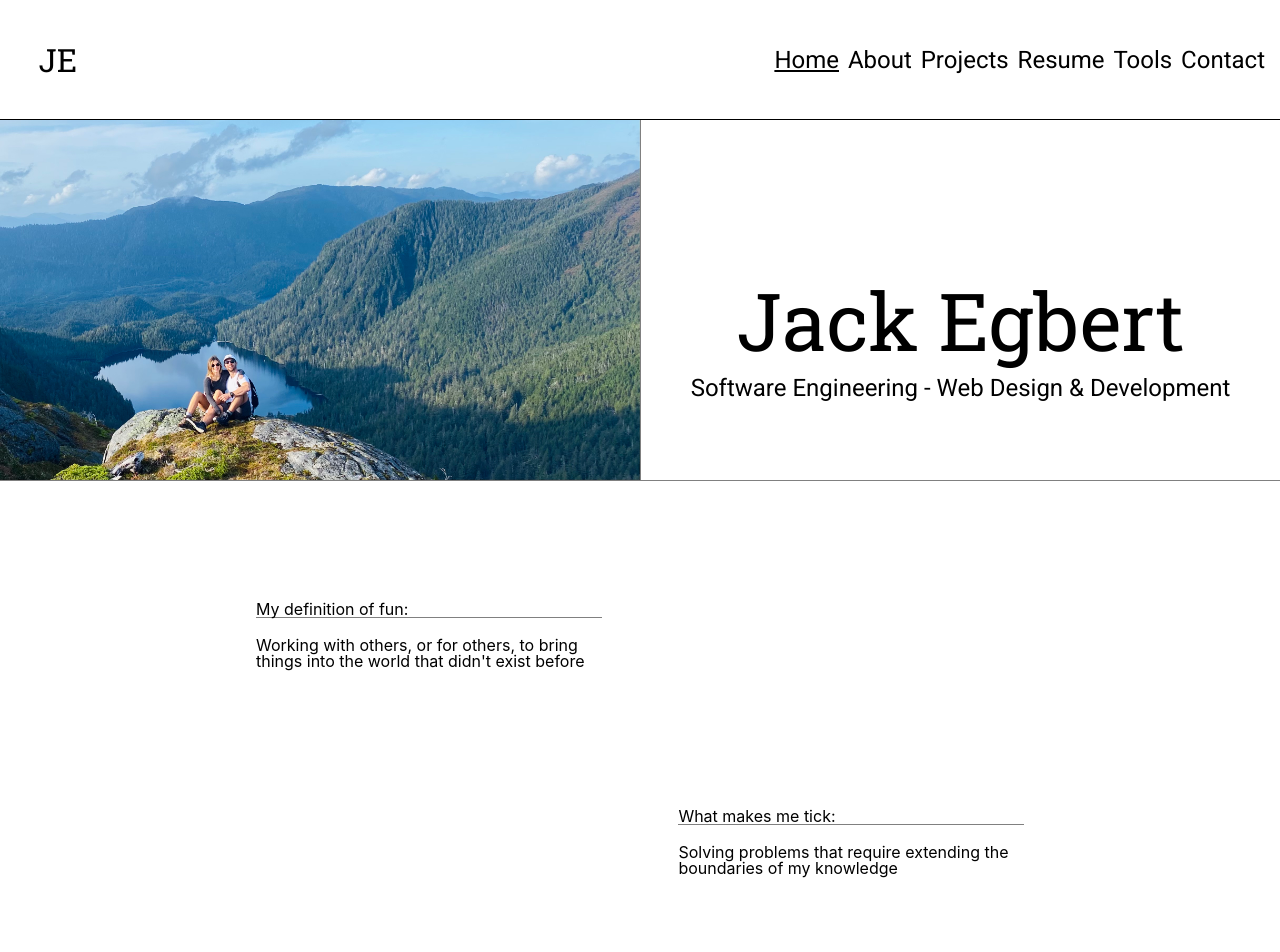
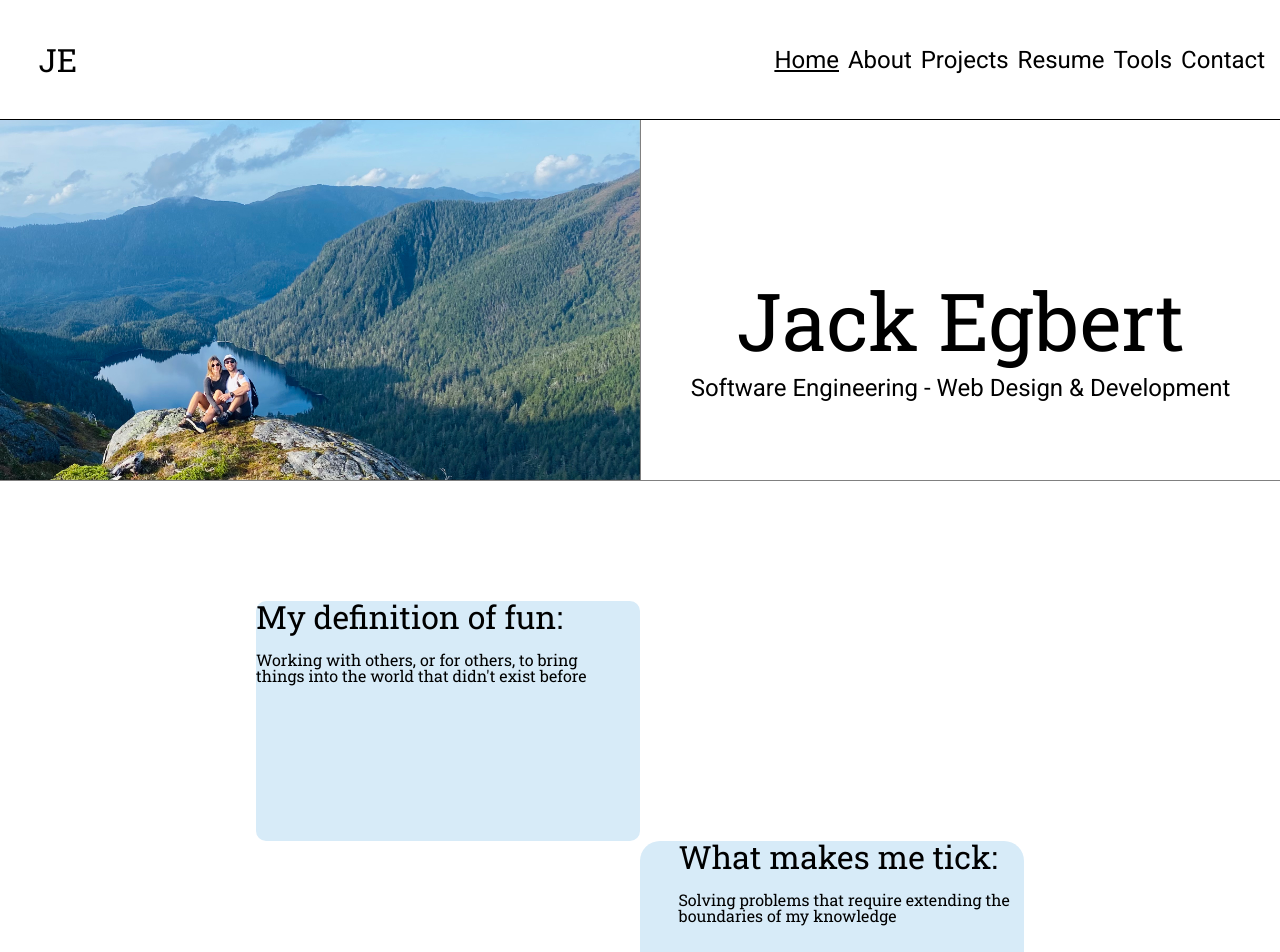
Before and after one commit to jhnegbrt/personal-website, a React (Create React App) app: page / in a window 1280 px wide. Shown: the top 952 px of the page. Built offline with nearby package versions, Linux system fonts and the light colour scheme.

Commit message:
adds blue background to about items

```diff
--- a/src/components/about.jsx
+++ b/src/components/about.jsx
@@ -21,6 +21,7 @@ function About(){
 
     <div name="about" className="about-container">
       <div className="about-spacer"></div>
+      {/* <h2>About</h2> */}
       <AboutDisplay question={firstQuestion} answer={firstAnswer} side={"left"}/>
       <AboutDisplay question={secondQuestion} answer={secondAnswer} side={"right"}/>
       <AboutDisplay question={thirdQuestion} answer={thirdAnswer} side={"left"}/>
--- a/src/components/about_display.jsx
+++ b/src/components/about_display.jsx
@@ -16,8 +16,8 @@ const AboutDisplay = (props) => {
 
   const options = {
     root: null,
-    rootMargin: "1%",
-    threshold: 1
+    rootMargin: "-30%",
+    threshold: 0
   }
 
 
--- a/src/styles/About.scss
+++ b/src/styles/About.scss
@@ -1,7 +1,15 @@
+@import url('https://fonts.googleapis.com/css2?family=Roboto&family=Roboto+Slab&display=swap');
+
 .about-container{
   position: relative;
   overflow-x:hidden;
+  font-family: 'Roboto Slab', serif;
 
+  h2{
+    font-family: 'Roboto Slab', serif;
+    text-align: center;
+    font-size: 8vh;
+  }
 
   .about-spacer{
     height: 15vh;
@@ -10,7 +18,7 @@
   }
 
   .about-spacer-v2{
-    height: 15vh;
+    // height: 5vh;
     width: 50%;
 
   }
@@ -19,6 +27,9 @@
     width: 30%;
     border-right: none;
     margin-left: 50%;
+    background-color: rgb(215, 235, 248);
+    border-radius: 20px;
+    height: 30vh;
 
 
     .off-right{
@@ -27,14 +38,16 @@
     }
 
     .question{
+      font-size: 4vh;;
+      display: inline-block;
       margin-left: 10%;
-      transform:translateX(0);
-      transition: transform .2s cubic-bezier(0, 0.48, 1, 1);
+      // transform:translateX(0);
+      // transition: transform .2s cubic-bezier(0, 0.48, 1, 1);
       margin-bottom: 5%;
-      border-bottom: 1px solid gray;
     }
 
     .answer{
+      margin-bottom: 5%;
       margin-left: 10%;
       transform:translateX(0);
       transition: transform .8s cubic-bezier(0, 0.48, 1, 1);
@@ -46,6 +59,10 @@
     width: 30%;
     border-left: none;
     margin-left: 20%;
+    background-color: rgb(215, 235, 248);
+    border-radius: 10px;
+    height: 30vh;
+
 
     .off-left{
       transform: translateX(-50vw);
@@ -53,14 +70,17 @@
     }
 
     .question{
+      font-size: 4vh;
+      display: inline-block;
       margin-right: 10%;
-      transform:translateX(0);
-      transition: transform .2s cubic-bezier(0, 0.48, 1, 1);
+      // transform:translateX(0);
+      // transition: transform .2s cubic-bezier(0, 0.48, 1, 1);
       margin-bottom: 5%;
-      border-bottom: 1px solid gray;
+
     }
 
     .answer{
+      margin-bottom: 5%;
       margin-right: 10%;
       transform:translateX(0);
       transition: transform .8s cubic-bezier(0, 0.48, 1, 1);
```
